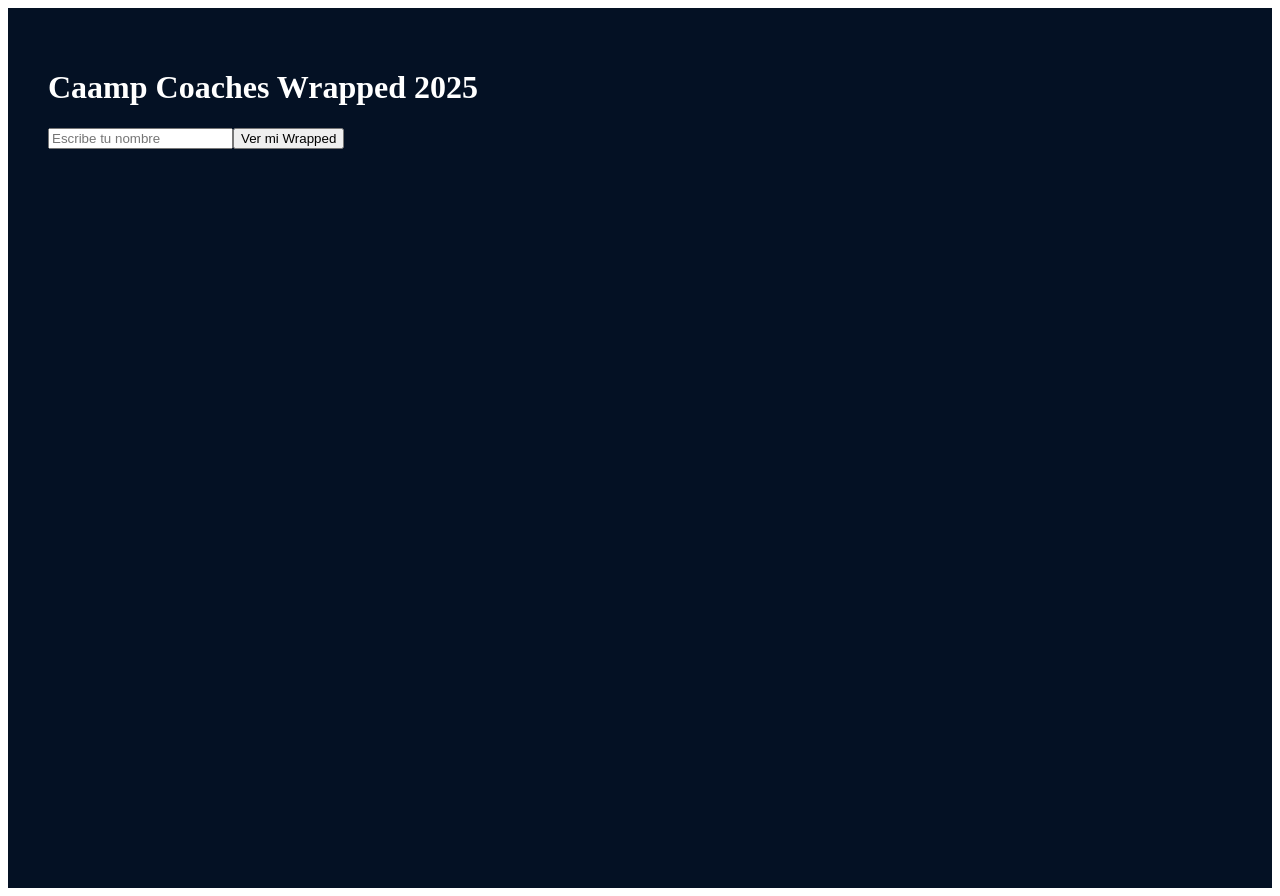
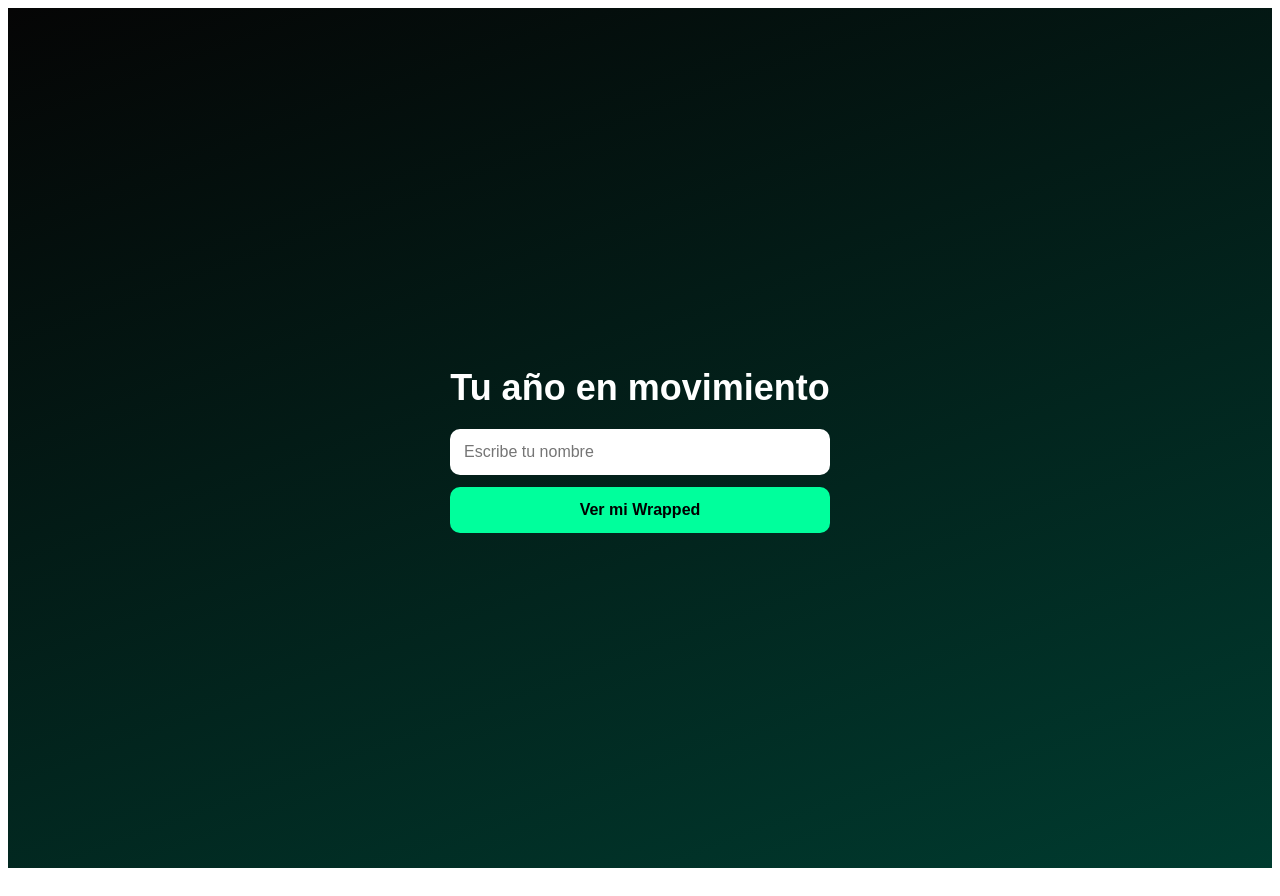
Before and after one commit to luisgon14052-bit/caamp-wrapped, a Next.js app: page / in a window 1280 px wide. Built offline with nearby package versions, Linux system fonts and the light colour scheme.

Commit message:
Update index.js

```diff
--- a/pages/index.js
+++ b/pages/index.js
@@ -1,4 +1,3 @@
-
 import { useState } from 'react';
 
 export default function Home() {
@@ -16,31 +15,136 @@
       setData(json);
     } catch (err) {
       setError('Nombre no encontrado');
+      setData(null);
     }
   }
 
   return (
-    <div style={{ background:'#041124', minHeight:'100vh', color:'#fff', padding:40 }}>
-      <h1>Caamp Coaches Wrapped 2025</h1>
-
-      <form onSubmit={buscar}>
-        <input value={name} onChange={e=>setName(e.target.value)} placeholder="Escribe tu nombre" />
-        <button>Ver mi Wrapped</button>
-      </form>
-
-      {error && <p>{error}</p>}
+    <div style={styles.bg}>
+      {!data && (
+        <div style={styles.center}>
+          <h1 style={styles.title}>Tu año en movimiento</h1>
+          <form onSubmit={buscar} style={styles.form}>
+            <input
+              style={styles.input}
+              value={name}
+              onChange={e => setName(e.target.value)}
+              placeholder="Escribe tu nombre"
+            />
+            <button style={styles.button}>Ver mi Wrapped</button>
+          </form>
+          {error && <p style={{ color: '#ff7676' }}>{error}</p>}
+        </div>
+      )}
 
       {data && (
-        <div style={{ marginTop:30 }}>
-          <h2>{data.name}</h2>
-          <p>Clases: {data.clases_impartidas}</p>
-          <p>Reservaciones: {data.total_reservaciones}</p>
-          <p>Asistencias: {data.total_asistencias}</p>
-          <p>Efectividad: {data.efectividad_pct}%</p>
-          <h3>Clase más llena:</h3>
-          <p>{data.clase_mas_llena.name} — {data.clase_mas_llena.max_asistencias}</p>
+        <div style={styles.cards}>
+          <h2 style={styles.name}>{data.name}</h2>
+
+          <div style={styles.card}>
+            <p>Clases impartidas</p>
+            <span>{data.clases_impartidas}</span>
+          </div>
+
+          <div style={styles.card}>
+            <p>Asistencias generadas</p>
+            <span>{data.total_asistencias}</span>
+          </div>
+
+          <div style={styles.card}>
+            <p>Efectividad</p>
+            <span>{data.efectividad_pct}%</span>
+          </div>
+
+          <div style={styles.cardMain}>
+            <p>Tu clase más llena</p>
+            <strong>{data.clase_mas_llena.name}</strong>
+            <span>{data.clase_mas_llena.max_asistencias} personas</span>
+          </div>
+
+          <button style={styles.back} onClick={() => setData(null)}>
+            Ver de nuevo
+          </button>
         </div>
       )}
     </div>
   );
 }
+
+const styles = {
+  bg: {
+    minHeight: '100vh',
+    background: 'linear-gradient(160deg, #050505 0%, #003b2f 100%)',
+    color: '#fff',
+    fontFamily: 'Arial, sans-serif',
+    padding: 30,
+    display: 'flex',
+    justifyContent: 'center',
+    alignItems: 'center'
+  },
+  center: {
+    textAlign: 'center',
+    width: '100%',
+    maxWidth: 380
+  },
+  title: {
+    fontSize: 36,
+    fontWeight: 800,
+    marginBottom: 20
+  },
+  form: {
+    display: 'flex',
+    flexDirection: 'column',
+    gap: 12
+  },
+  input: {
+    padding: 14,
+    borderRadius: 10,
+    border: 'none',
+    fontSize: 16
+  },
+  button: {
+    padding: 14,
+    borderRadius: 10,
+    border: 'none',
+    background: '#00ff9c',
+    color: '#000',
+    fontWeight: 700,
+    fontSize: 16,
+    cursor: 'pointer'
+  },
+  cards: {
+    width: '100%',
+    maxWidth: 400,
+    textAlign: 'center'
+  },
+  name: {
+    fontSize: 32,
+    marginBottom: 30
+  },
+  card: {
+    background: '#0f0f0f',
+    borderRadius: 18,
+    padding: 22,
+    marginBottom: 14,
+    fontSize: 18
+  },
+  cardMain: {
+    background: 'linear-gradient(120deg, #00ff9c, #00c97b)',
+    color: '#000',
+    borderRadius: 22,
+    padding: 26,
+    marginTop: 20,
+    fontSize: 18,
+    fontWeight: 800
+  },
+  back: {
+    marginTop: 20,
+    background: 'transparent',
+    border: '1px solid #00ff9c',
+    color: '#00ff9c',
+    padding: 12,
+    borderRadius: 10,
+    cursor: 'pointer'
+  }
+};
```
